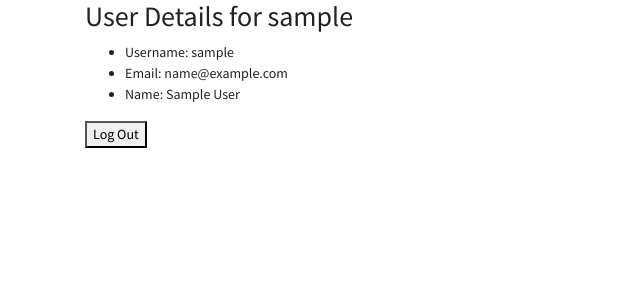
After one commit to diogo-botelho/rithm-exercises-flask-notes, a Flask app: a page that uses templates/user-page.html in a window 1280 px wide. The commit adds this page. Shown: the top 300 px of the page, without its empty margins (0-640 px from the left). Run offline with Flask 2, Linux system fonts and the light colour scheme; the visitor is signed in with stand-in values (Sample User, id 1); tables that the repository leaves empty hold one stand-in row (values such as "Sample post").

Commit message:
Finished parts 5 and 6 + code review

```diff
--- a/app.py
+++ b/app.py
@@ -6,7 +6,7 @@ from models import db, connect_db, User
 
 app = Flask(__name__)
 
-app.config['SECRET_KEY'] = "secret"
+app.config['SECRET_KEY'] = "secret" #Code Review = get into habit to using the .env file - fine here but good to build the habit
 
 app.config['SQLALCHEMY_DATABASE_URI'] = 'postgresql:///notes'
 app.config['SQLALCHEMY_TRACK_MODIFICATIONS'] = False
@@ -17,12 +17,19 @@ db.create_all()
 
 @app.get('/')
 def show_homepage():
-    """Show homepage."""
+    """Check if user already logged in. If yes, redirect to user details page.
+    If not, redirect to register page."""
 
-    return redirect('/register')
+    if "username" not in session:
+        return redirect('/register')
+    else:
+        username = session["username"]
+
+        return redirect(f'/users/{username}')
+
 
 @app.route('/register', methods=['POST','GET'])
-def create_user():
+def create_user(): #CODE REVIEW: Needs better name - eg: show_or_handle_registration()
     """Show form. Create new user on valid form submission."""
 
     form = RegisterUserForm()
@@ -36,14 +43,12 @@ def create_user():
 
         error_messages = check_unique_inputs(username,email)
         if error_messages:
-            breakpoint()
             for message in error_messages:
                 flash(message)
 
             return render_template('register-user.html',form=form)
 
         else:
-            breakpoint()
             new_user = User.register(
                 username=username,
                 password=password,
@@ -51,14 +56,12 @@ def create_user():
                 first_name=first_name,
                 last_name=last_name
                 )
-            breakpoint()
-            db.session.add(new_user)
+            #db.session.add(new_user) #This line should be in the User class method register()
             db.session.commit()
+
             session["username"] = username
-            breakpoint()
-            return redirect('/secret')
+            return redirect(f'/users/{username}')
 
-        breakpoint()
     else:
         return render_template('register-user.html',form=form)
 
@@ -75,25 +78,42 @@ def login():
 
         user = User.check_login_credentials(username, password)
 
-        if not user:
-            flash('Invalid login credentials')
-            return render_template('login.html',form=form)
-        else:
+        if user:
             session["username"] = username
-            return redirect('/secret')
+            return redirect(f'/users/{username}')
+        # else:
+            # return render_template('login.html',form=form)
+        flash('Invalid login credentials')
 
-@app.get('/secret')
-def show_secret():
+    return render_template('login.html',form=form)
+
+@app.get('/users/<username>')
+def show_user_page(username):
     """If user is logged in, render secret.html. If not, redirect to homepage"""
 
-    if "username" not in session:
+    if session.get("username") != username:
         flash("You must be logged in to view!")
         return redirect("/")
 
-    else:
-        return render_template("secret.html")
+    else: #Code Review: Probably don't need the else. Doesn't hurt to keep it in
+        user = User.query.get(username) #Code Review: get_or_404
+
+        return render_template("user-page.html",
+            user=user)
 
 
+@app.post('/logout') #Code Review: For logging out, we should have a very simple WTForm just to have the CSRF token.
+def logout():
+    """Log out user. Delete user session and redirect to homepage."""
+
+    del session["username"]
+
+    return redirect('/')
+
+
+###########################################Auxiliary functions##########
+
+#CODE REVIEW: This would be a great method to have as a static method in the User class
 def check_unique_inputs(username, email):
     """Check if username and email already exist in data.
     Return a list of messages with each input that is not unique."""
@@ -104,11 +124,9 @@ def check_unique_inputs(username, email):
     if existing_user:
         error_messages.append(f'Username {username} already used. Please provide a different username')
 
-    breakpoint()
     existing_email = User.query.filter(User.email == email).one_or_none()
 
     if existing_email:
         error_messages.append(flash(f'Email {email} already used. Please provide a different email'))
 
-    breakpoint()
     return error_messages
--- a/requirements.txt
+++ b/requirements.txt
@@ -2,11 +2,15 @@ bcrypt==3.2.0
 blinker==1.4
 cffi==1.14.6
 click==8.0.1
+dnspython==2.1.0
+email-validator==1.1.3
 Flask==2.0.1
 Flask-Bcrypt==0.7.1
 Flask-DebugToolbar==0.11.0
 Flask-SQLAlchemy==2.5.1
 Flask-WTF==0.15.1
+greenlet==1.1.1
+idna==3.2
 itsdangerous==2.0.1
 Jinja2==3.0.1
 MarkupSafe==2.0.1
--- a/templates/register-user.html
+++ b/templates/register-user.html
@@ -31,4 +31,6 @@
     </div>
 </form>
 
+<a href="/login" type="button">Already registered? Log in here.</a>
+
 {% endblock %}
--- a/templates/secret.html
+++ /dev/null
@@ -1,6 +0,0 @@
-{% extends 'base.html' %}
-{% block title %}Secret{% endblock %}
-
-{% block content %}
-<h2>You made it!</h2>
-{% endblock %}
--- /dev/null
+++ b/templates/user-page.html
@@ -0,0 +1,17 @@
+{% extends 'base.html' %}
+{% block title %}Secret{% endblock %}
+
+{% block content %}
+<h2>User Details for {{ user.username }}</h2>
+<ul>
+    <li>Username: {{ user.username }}</li>
+    <li>Email: {{ user.email }}</li>
+    <li>Name: {{ user.first_name }} {{ user.last_name }}</li>
+</ul>
+
+<form action="/logout" method="POST">
+    <button>
+        Log Out
+    </button>
+</form>
+{% endblock %}
```
Also changed, not shown: forms.py (+5 -3 lines), models.py (+19 -14 lines), 2 other files.
